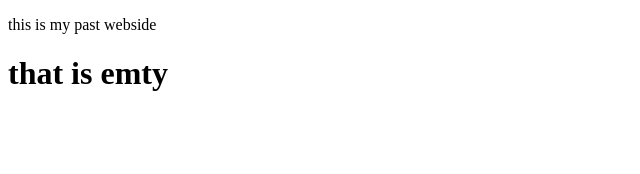
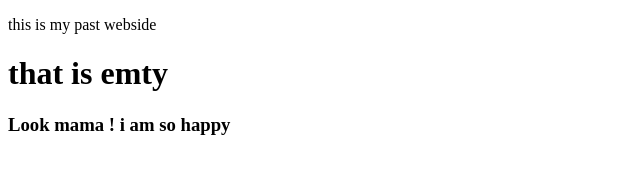
Before and after one commit to arafatomiteepti/My-first-webside, a plain HTML site: page index.html in a window 1280 px wide. Shown: the whole page, without its empty margins (0-640 px from the left). Drawn offline with Linux system fonts and the light colour scheme.

Commit message:
learn github

```diff
--- a/index.html
+++ b/index.html
@@ -8,5 +8,7 @@
 <body>
   <p>this is my past webside </p>
   <h1>that is emty</h1>
+  <h3>  Look mama ! i am so happy
+  </h3>
 </body>
 </html>
```
